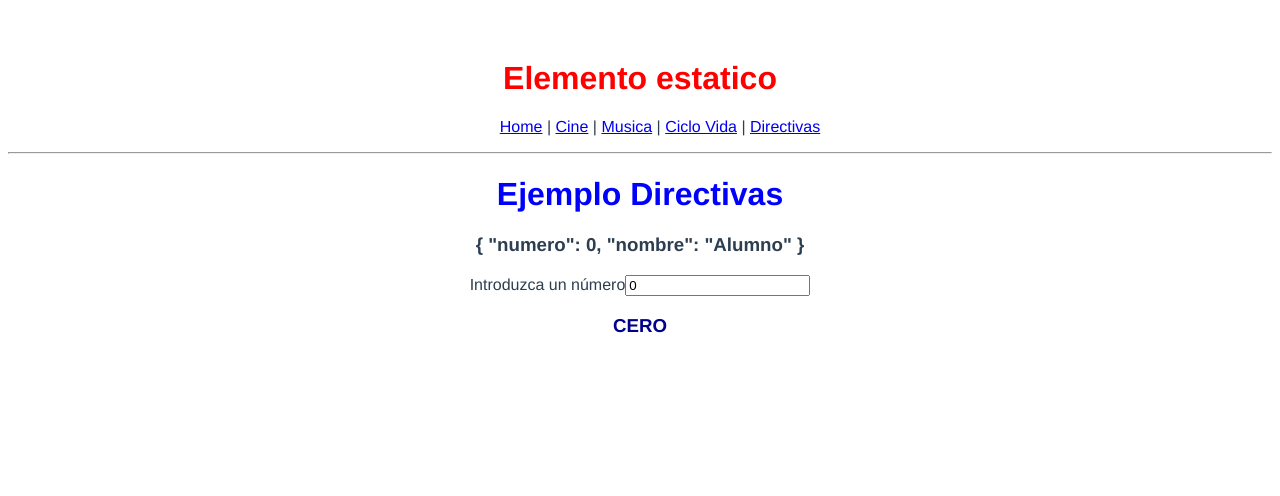
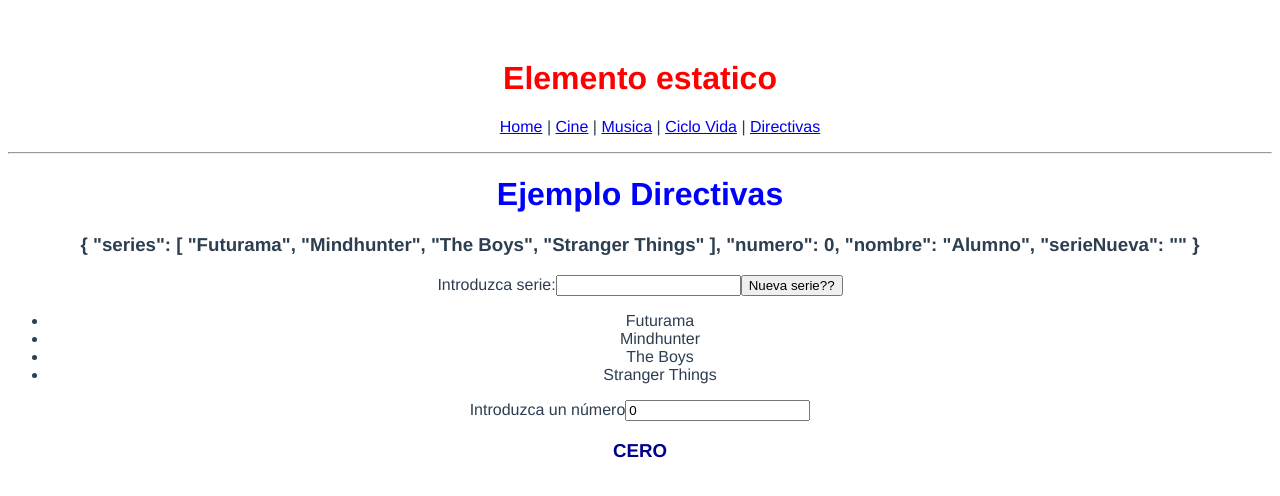
Before and after one commit to AlvaroCascoV/primervue, a Vue app: page /directivas in a window 1280 px wide. Shown: the top 496 px of the page. Built offline with nearby package versions, Linux system fonts and the light colour scheme.

Commit message:
jugando con directivas

```diff
--- a/src/components/DirectivasComponent.vue
+++ b/src/components/DirectivasComponent.vue
@@ -2,6 +2,15 @@
 	<div>
 		<h1>Ejemplo Directivas</h1>
 		<h3>{{ $data }}</h3>
+
+		<label>Introduzca serie:</label>
+		<input type="text" v-model="serieNueva" />
+		<button v-on:click="nuevaSerie()">Nueva serie??</button>
+
+		<ul v-if="series.length > 0">
+			<li v-for="serie in series" :key="serie">{{ serie }}</li>
+		</ul>
+
 		<label>Introduzca un número</label>
 		<input type="number" v-model="numero" />
 		<h3 v-if="numero > 0" style="color: green">POSITIVO</h3>
@@ -14,9 +23,16 @@
 		name: "DirectivasComponent",
 		data() {
 			return {
+				series: ["Futurama", "Mindhunter", "The Boys", "Stranger Things"],
 				numero: 0,
 				nombre: "Alumno",
+				serieNueva: "",
 			};
+		},
+		methods: {
+			nuevaSerie() {
+				this.series.push(this.serieNueva);
+			},
 		},
 	};
 </script>
```
